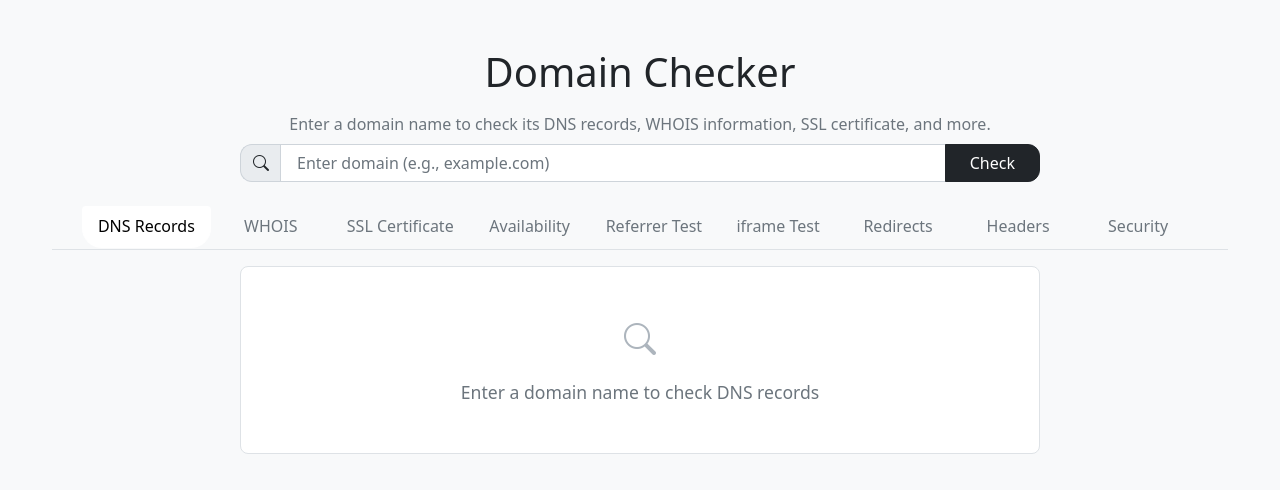
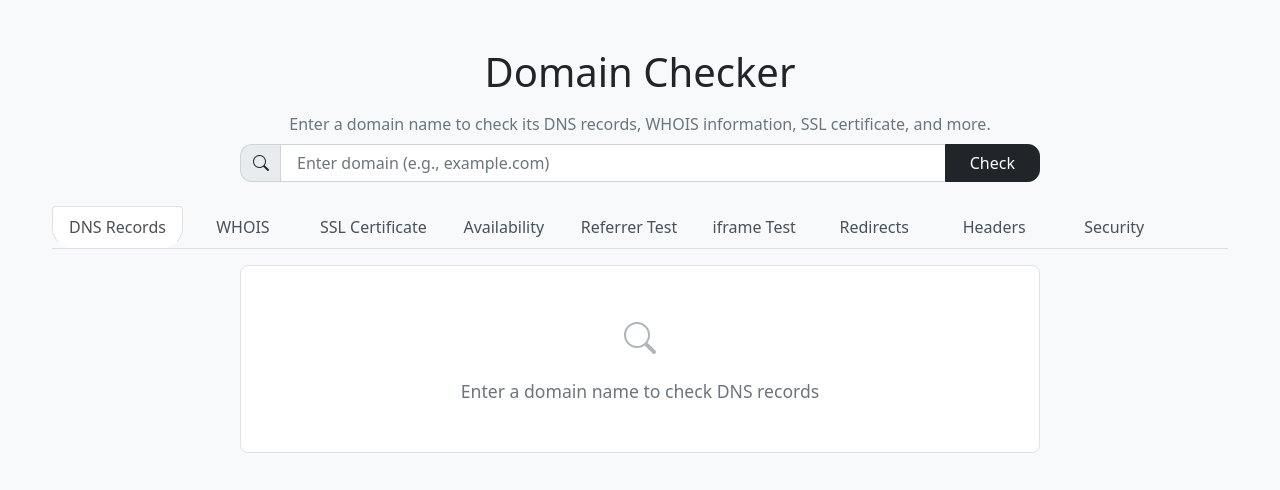
Before and after one commit to nikitashortio/domain-checker, a Flask app: page / in a window 1280 px wide. Shown: the top 490 px of the page. Run offline with Flask 3, Linux system fonts and the light colour scheme; some libraries are stand-ins or nearby versions.

Commit message:
Update style.css

```diff
--- a/static/css/style.css
+++ b/static/css/style.css
@@ -12,30 +12,37 @@ body {
 }
 
 .nav-tabs {
-    margin-bottom: 0;
     border-bottom: 1px solid #dee2e6;
-    padding-bottom: 1px;
-    justify-content: center;
-    display: flex;
+    margin-bottom: 1rem;
 }
 
 .nav-tabs .nav-link {
-    color: #6c757d;
-    border: none;
-    border-bottom: 2px solid transparent;
+    color: #495057;
+    background-color: transparent;
+    border: 1px solid transparent;
+    border-top-left-radius: 0.25rem;
+    border-top-right-radius: 0.25rem;
     padding: 0.5rem 1rem;
     margin-bottom: -1px;
 }
 
 .nav-tabs .nav-link:hover {
     border-color: #e9ecef #e9ecef #dee2e6;
-    color: #495057;
+    isolation: isolate;
 }
 
 .nav-tabs .nav-link.active {
-    color: #000;
+    color: #495057;
     background-color: #fff;
     border-color: #dee2e6 #dee2e6 #fff;
+    border-bottom-color: #fff;
+}
+
+.nav-tabs .nav-link.disabled {
+    color: #6c757d;
+    pointer-events: none;
+    background-color: transparent;
+    border-color: transparent;
 }
 
 /* Update tab content to original style */
```
